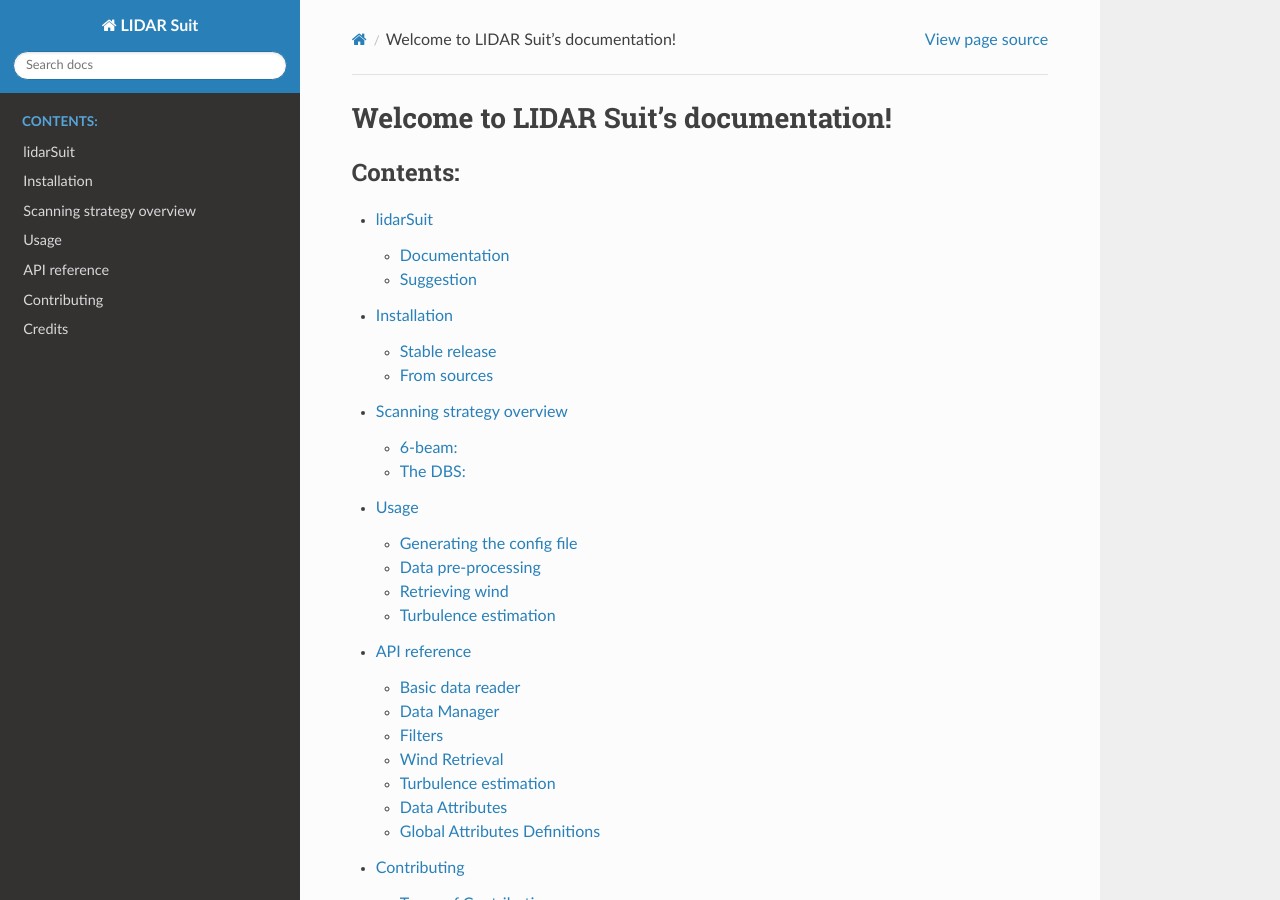
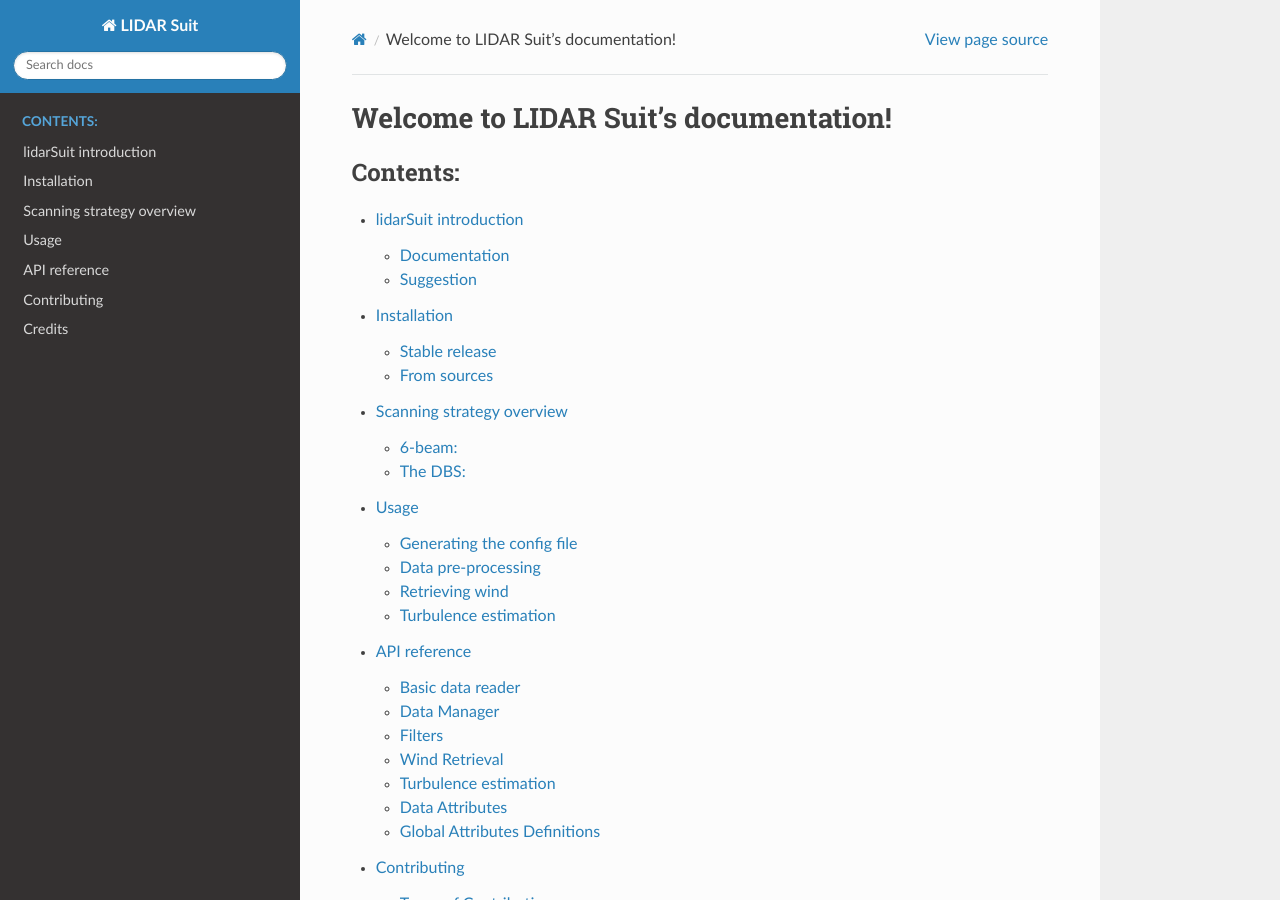
Before and after one commit to jdiasn/lidarwind, a Sphinx documentation site: the page built from docs/index.rst, in a window 1280 px wide and 900 px high. Built offline with Sphinx 7.4.7 and the Read the Docs theme 2.0.0, drawn with Linux system fonts in a browser that asks for light colours; formulas are drawn with MathJax 3; pages that are not in the unit, such as notebooks, are missing from menus; the version number could not be read and is left out.

Commit message:
Adjusting the introduction

```diff
--- a/README.rst
+++ b/README.rst
@@ -1,6 +1,6 @@
-=========
-lidarSuit
-=========
+======================
+lidarSuit introduction
+======================
 
 .. image:: https://joss.theoj.org/papers/28430a0c6a79e6d1ff33579ff13458f7/status.svg
    :target: https://raw.githubusercontent.com/openjournals/joss-papers/joss.04715/joss.04715/10.21105.joss.04715.pdf
--- a/docs/api.rst
+++ b/docs/api.rst
@@ -3,6 +3,8 @@
 #############
 API reference
 #############
+
+.. _api:
 
 The public API resources are listed below.
 
--- a/docs/readme.rst
+++ b/docs/readme.rst
@@ -1,2 +1,5 @@
 .. _intro:
 .. include:: ../README.rst
+
+.. note::
+    All publicly available classes are listed on the :any:`API reference <api>`.
```
